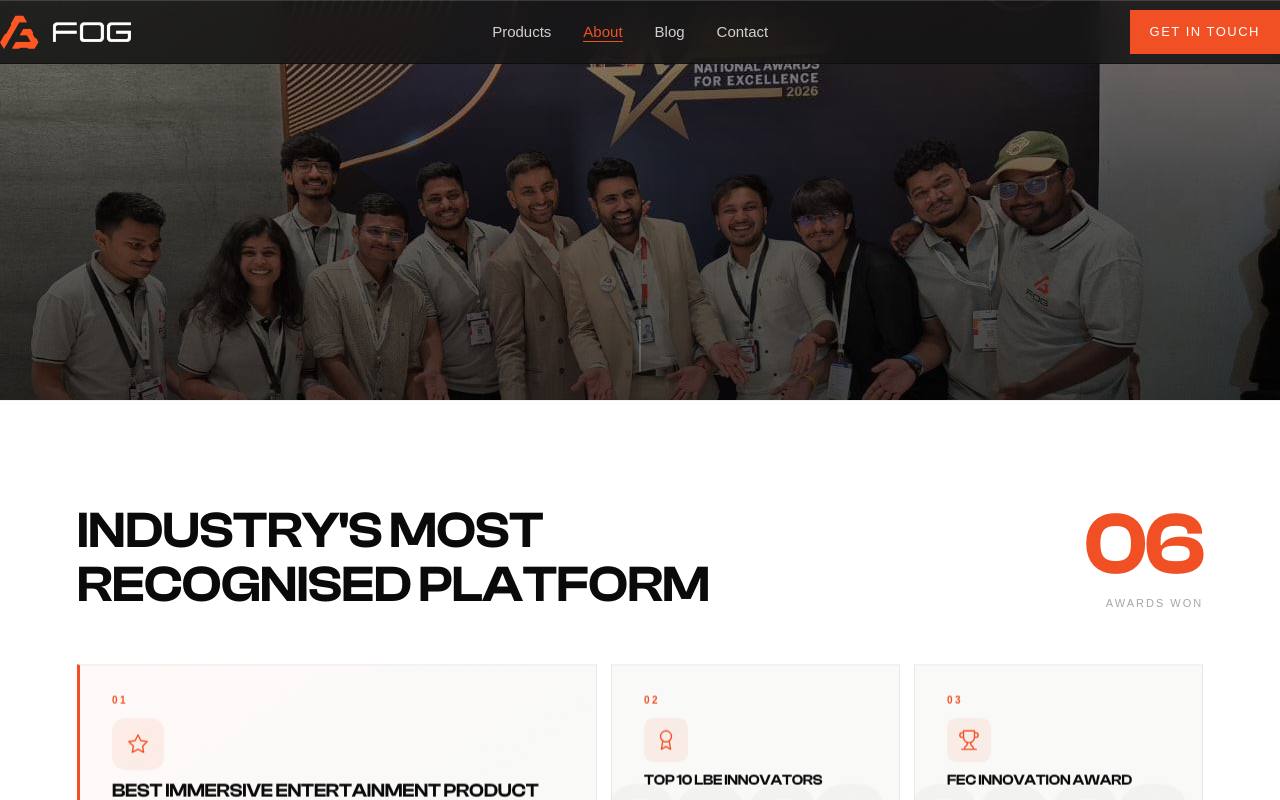
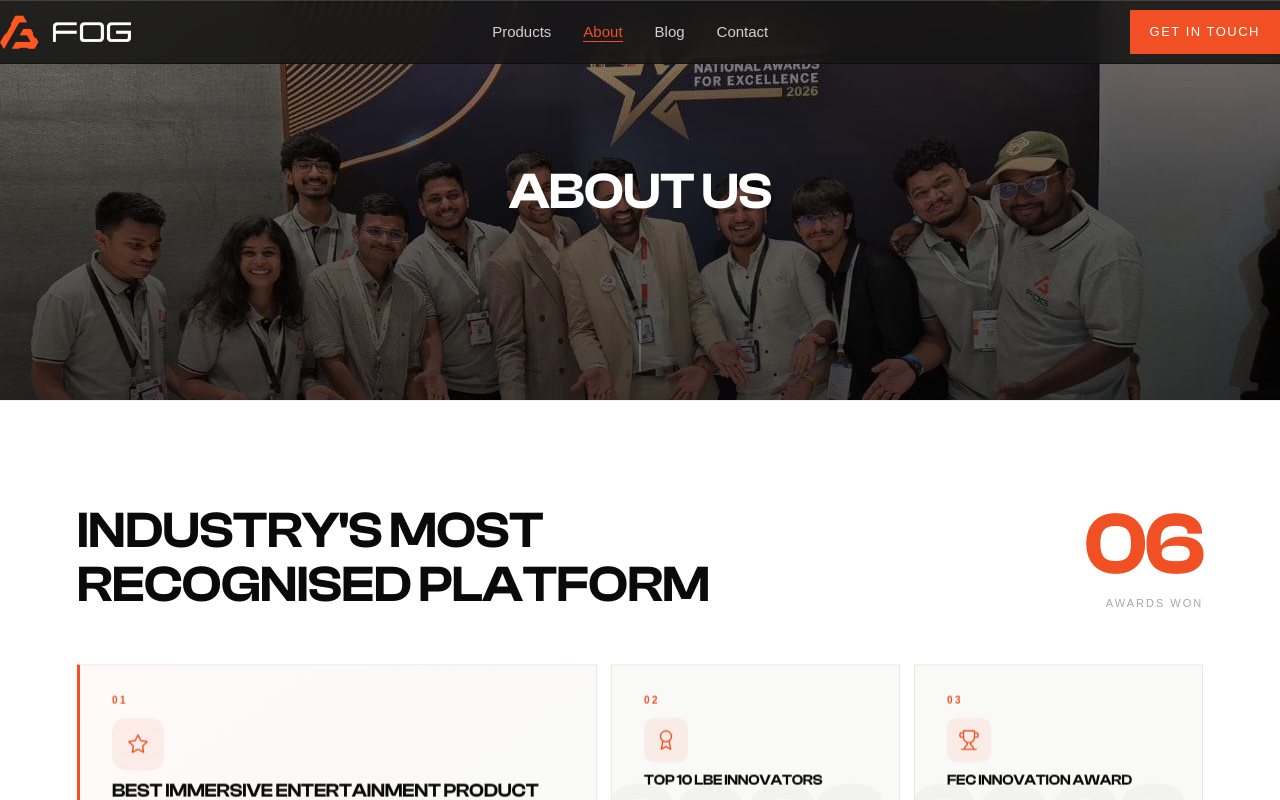
Before and after one commit to anusha342/fog-website-redesign, a Next.js app: page /about in a window 1280 px wide. Shown: the top 800 px of the page. Built offline with nearby package versions, Linux system fonts and the light colour scheme; a web font is replaced by a local one.

Commit message:
style: title added in hero section of about and contact page

```diff
--- a/app/about/AboutClient.tsx
+++ b/app/about/AboutClient.tsx
@@ -120,17 +120,18 @@ export default function AboutClient() {
         <div className={styles.heroOverlay} aria-hidden="true" />
 
         {/* Centered text content */}
-        {/* <div className={styles.heroContent}>
-          <p className={styles.heroEyebrow} data-reveal>
+        <div className={styles.heroContent}>
+          {/* <p className={styles.heroEyebrow} data-reveal>
             01 — About FOG Technologies
-          </p>
+          </p> */}
           <h1 className={styles.heroTitle} data-reveal data-reveal-delay="0.1">
-            Engineering the Future of Fun.
+            About Us
           </h1>
-          <p className={styles.heroDesc} data-reveal data-reveal-delay="0.2">
+          {/* <p className={styles.heroDesc} data-reveal data-reveal-delay="0.2">
             Premium interactive entertainment for Family Entertainment Centers worldwide.
-          </p>
-        </div> */}
+          </p> */}
+        </div>
+
 
         {/* Scroll cue */}
         <div className={styles.heroScrollIndicator} aria-hidden="true">
--- a/app/contact/ContactClient.tsx
+++ b/app/contact/ContactClient.tsx
@@ -58,6 +58,9 @@ export default function ContactClient() {
         </div>
       </header>
 
+      {/* ── GET IN TOUCH FORM ── */}
+      <ContactForm />
+
       {/* ── INFO STRIP ── */}
       <div className={styles.infoStrip} data-reveal>
         <div className={styles.infoInner}>
@@ -93,9 +96,6 @@ export default function ContactClient() {
         </div>
       </div>
 
-      {/* ── GET IN TOUCH FORM ── */}
-      <ContactForm />
-
     </main>
   );
 }
```
